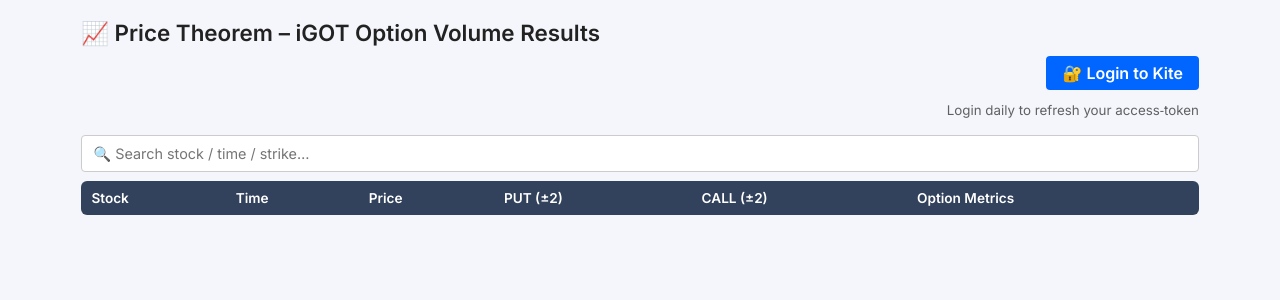
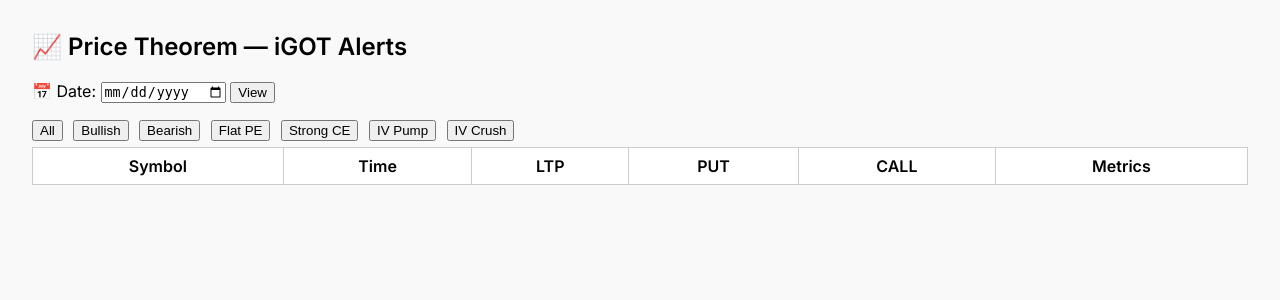
Before and after one commit to pricetheorem3/pricetheorem, a Flask app: template templates/index.html in a window 1280 px wide. Shown: the top 300 px of the page. Run offline with Flask 3, Linux system fonts and the light colour scheme; the template is opened without the code that fills it: most values are stand-ins (such as "Sample title", 1, 10 or a date in 2020); lists and menus that the app fills with data are empty; some libraries are stand-ins or nearby versions.

Commit message:
Update index.html

```diff
--- a/templates/index.html
+++ b/templates/index.html
@@ -1,90 +1,69 @@
-<!DOCTYPE html>
-<html lang="en">
-<head>
+<!DOCTYPE html><html lang="en"><head>
 <meta charset="UTF-8">
 <title>Price Theorem Alerts</title>
 <meta name="viewport" content="width=device-width, initial-scale=1.0">
 <link href="https://fonts.googleapis.com/css2?family=Inter:wght@400;600&display=swap" rel="stylesheet">
-    <link rel="stylesheet" href="/static/style.css">
 <style>
-        /* tiny additions so the new “Metrics” cell wraps nicely on mobile */
-        .metrics   { line-height:1.1; font-size:.82rem; white-space:nowrap; }
-        .metrics span { display:inline-block; padding-right:.35rem; }
-        @media (max-width:720px){
-            .table-container{ overflow-x:auto; }
-            table thead tr th, table tbody tr td{ padding:.4rem .5rem; }
-            .metrics span{ display:block; }          /* stack values on very narrow screens */
-        }
-    </style>
-</head>
-<body>
-<div class="container">
-    <h1>📈 Price Theorem – iGOT Option Volume Results</h1>
+body{font-family:Inter,sans-serif;margin:2rem;background:#f9f9f9}
+table{width:100%;border-collapse:collapse;background:#fff}
+th,td{border:1px solid #ccc;padding:8px 10px;text-align:center}
+.metrics span{display:inline-block;font-size:.8em;padding:0 5px}
+.filter-buttons button{margin-right:6px;margin-bottom:6px}
+@media(max-width:680px){th,td{font-size:.75em}}
+</style></head><body>
 
-    <div class="login">
-        <a href="https://kite.trade/connect/login?api_key={{ kite_api_key }}" class="login-btn">🔐 Login to Kite</a>
-        <p><small>Login daily to refresh your access‑token</small></p>
+<h2>📈 Price Theorem — iGOT Alerts</h2>
+
+<form method="get" style="margin-bottom:1rem">
+  <label>📅 Date:</label>
+  <input type="date" name="date" value="{{ selected_date }}">
+  <button type="submit">View</button>
+</form>
+
+<div class="filter-buttons">
+  <button onclick="fTrend('')">All</button>
+  <button onclick="fTrend('Bullish')">Bullish</button>
+  <button onclick="fTrend('Bearish')">Bearish</button>
+  <button onclick="fFlag('Flat PE')">Flat PE</button>
+  <button onclick="fFlag('Strong CE')">Strong CE</button>
+  <button onclick="fFlag('IV Pump')">IV Pump</button>
+  <button onclick="fFlag('IV Crush')">IV Crush</button>
 </div>
 
-    <div class="search-box">
-        <input type="text"
-               id="searchInput"
-               placeholder="🔍 Search stock / time / strike…"
-               onkeyup="filterTable()">
-    </div>
-
-    <div class="table-container">
-        <table>
-            <thead>
+<table><thead><tr>
+  <th>Symbol</th><th>Time</th><th>LTP</th>
+  <th>PUT</th><th>CALL</th><th>Metrics</th>
+</tr></thead><tbody>
+{% for a in alerts %}
 <tr>
-                    <th>Stock</th>
-                    <th>Time</th>
-                    <th>Price</th>
-                    <th>PUT (±2)</th>
-                    <th>CALL (±2)</th>
-                    <th data-sort-method="none">Option Metrics</th>
-                </tr>
-            </thead>
-            <tbody>
-            {% for alert in alerts %}
-                <tr>
-                    <td>{{ alert.symbol }}</td>
-                    <td>{{ alert.time }}</td>
-                    <td>{{ alert.ltp }}</td>
-
-                    <!-- existing volume‑spike summaries -->
-                    <td class="put"  data-sort="{{ alert['put_result'].count('✅') }}">{{ alert.put_result }}</td>
-                    <td class="call" data-sort="{{ alert['call_result'].count('✅') }}">{{ alert.call_result }}</td>
-
-                    <!-- new compact metrics column -->
+  <td>{{ a.symbol }}</td>
+  <td>{{ a.time }}</td>
+  <td>{{ a.ltp }}</td>
+  <td>{{ a.put_result }}</td>
+  <td>{{ a.call_result }}</td>
   <td class="metrics">
-                        <span><strong>ΔCE</strong> {{ alert['ΔCE'] }}</span>
-                        <span><strong>ΔPE</strong> {{ alert['ΔPE'] }}</span>
-                        <span><strong>Sk</strong> {{ alert['Skew'] }}</span>
-                        <span><strong>ΔOIᵖ</strong> {{ alert['ΔOI_PUT'] }}</span>
-                        <span><strong>Vol×</strong> {{ alert['call_vol'] }}</span>
-                        <span><strong>T:</strong> {{ alert['trend'] }}</span>
-                        <span><strong>F:</strong> {{ alert['flag'] }}</span>
+    <span><strong>ΔCE:</strong>{{ a.dce }}</span>
+    <span><strong>ΔPE:</strong>{{ a.dpe }}</span>
+    <span><strong>Sk:</strong>{{ a.skew }}</span>
+    <span><strong>IVΔC:</strong>{{ a.ivd_ce }}</span>
+    <span><strong>IVΔP:</strong>{{ a.ivd_pe }}</span>
+    <span><strong>Vol×:</strong>{{ a.call_vol }}</span>
+    <span><strong>T:</strong>{{ a.trend }}</span>
+    <span><strong>F:</strong>{{ a.flag }}</span>
+    <span><strong>IV:</strong>{{ a.iv_flag }}</span>
   </td>
 </tr>
 {% endfor %}
-            </tbody>
-        </table>
-    </div>
-</div>
+</tbody></table>
 
-<script src="https://unpkg.com/tablesort@5.2.1/dist/tablesort.min.js"></script>
 <script>
-document.addEventListener("DOMContentLoaded", () => {
-    new Tablesort(document.querySelector("table"));
-});
-
-function filterTable(){
-    const term = document.getElementById("searchInput").value.toLowerCase();
-    document.querySelectorAll("table tbody tr").forEach(row=>{
-        row.style.display = row.innerText.toLowerCase().includes(term) ? "" : "none";
-    });
-}
-</script>
-</body>
-</html>
+function fTrend(v){document.querySelectorAll("tbody tr").forEach(r=>{
+  const t=r.querySelector(".metrics span:nth-last-child(3)").textContent;
+  r.style.display=(!v||t.includes(v))?'':'none';
+});}
+function fFlag(v){document.querySelectorAll("tbody tr").forEach(r=>{
+  const fx=r.querySelector(".metrics span:nth-last-child(2)").textContent+
+           r.querySelector(".metrics span:last-child").textContent;
+  r.style.display=(!v||fx.includes(v))?'':'none';
+});}
+</script></body></html>
```
Lines whose indentation alone changed are shown as unchanged.
